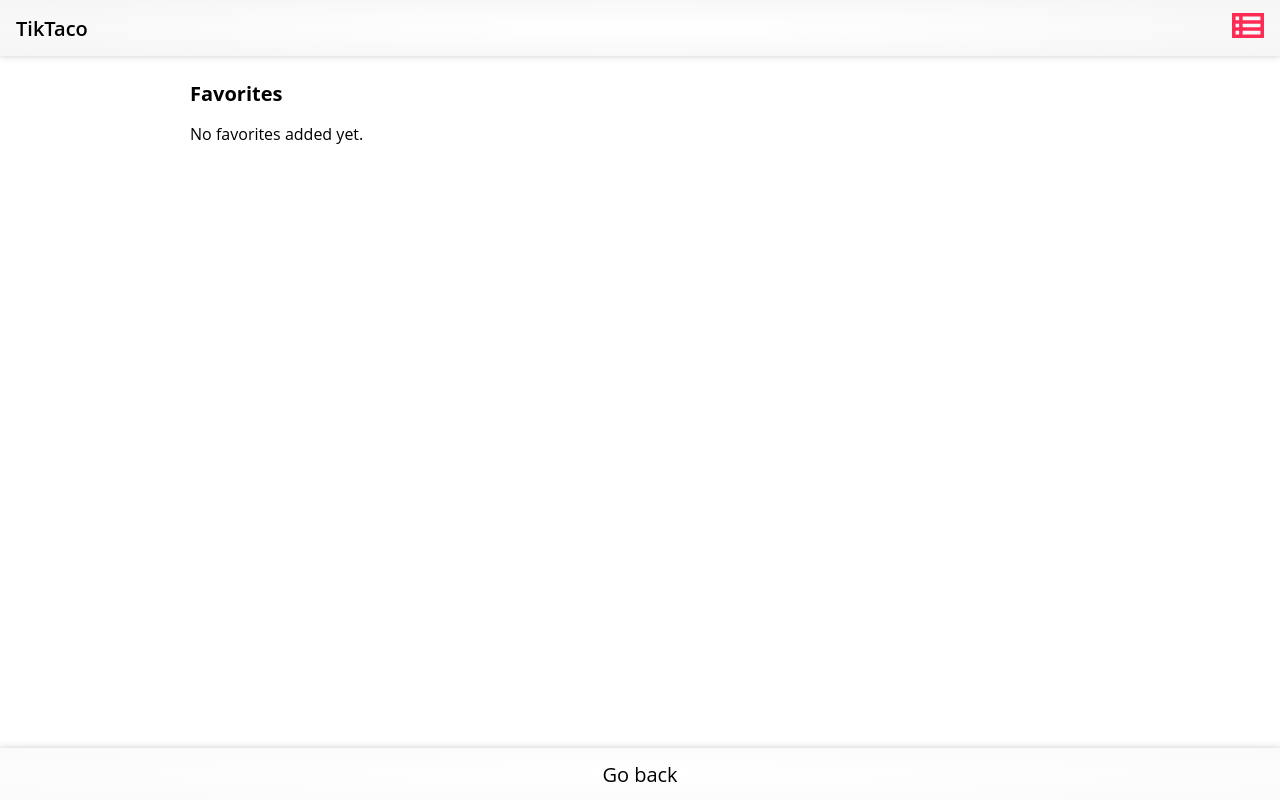
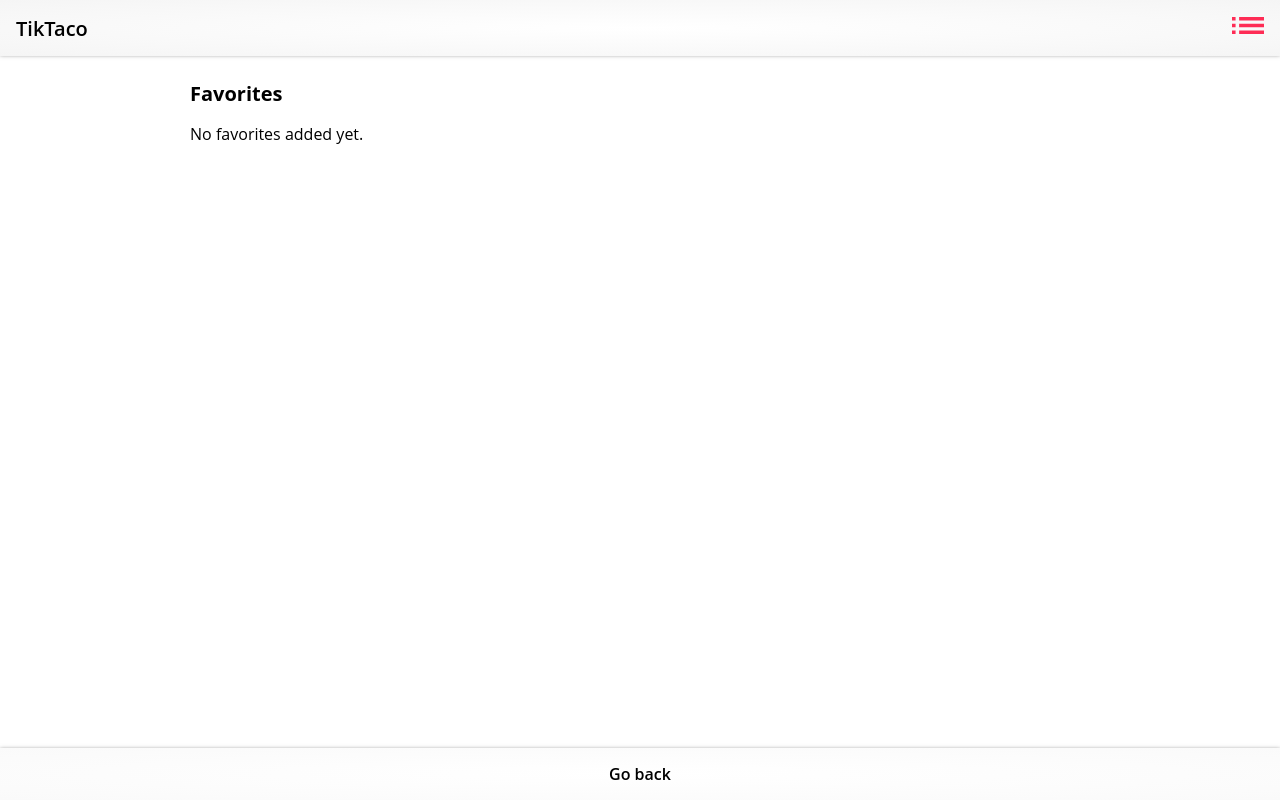
Before and after one commit to jon-schlandt/TikTaco, a React (Create React App) app: page /favorites in a window 1280 px wide. Built offline with nearby package versions, Linux system fonts and the light colour scheme.

Commit message:
Update view favorites button, edit header/footer styling

```diff
--- a/src/ Components/Footer/Footer.css
+++ b/src/ Components/Footer/Footer.css
@@ -7,14 +7,8 @@ footer {
   justify-content: center;
   align-items: center;
   /* border-top: solid 1px rgb(0, 0, 0); */
-  box-shadow: 0 1px 8px rgb(0, 0, 0, .25);
+  box-shadow: 0 1px 4px rgb(0, 0, 0, .50);
   z-index: 1;
-}
-
-footer a {
-  margin-right: 16px;
-  text-decoration: unset;
-  color:rgb(0, 0, 0);
 }
 
 footer .back-btn {
--- a/src/ Components/Footer/Footer.tsx
+++ b/src/ Components/Footer/Footer.tsx
@@ -1,4 +1,4 @@
-import { Link } from 'react-router-dom'
+import SecondaryButton from '../Buttons/SecondaryButton/SecondaryButton'
 import './Footer.css'
 
 interface IProps {
@@ -11,12 +11,10 @@ export default function Footer({ isHome, handleClick }: IProps) {
     <footer>
       {!isHome &&
         <nav>
-          <button
-            className='back-btn'
-            onClick={handleClick}
-          >
-            Go back
-          </button>
+          <SecondaryButton
+            text='Go back'
+            handleClick={handleClick}
+          />
         </nav>
       }
     </footer>
--- a/src/ Components/Header/Header.css
+++ b/src/ Components/Header/Header.css
@@ -9,7 +9,7 @@ header {
   align-items: center;
   padding: 0 16px;
   /* border-bottom: solid 1px rgba(0, 0, 0, .2); */
-  box-shadow: 0 -1px 8px rgb(0, 0, 0, .25);
+  box-shadow: 0 -1px 4px rgb(0, 0, 0, .50);
   z-index: 1;
 }
 
```
Also changed, not shown: src/ Components/Header/view_favorites.svg.
